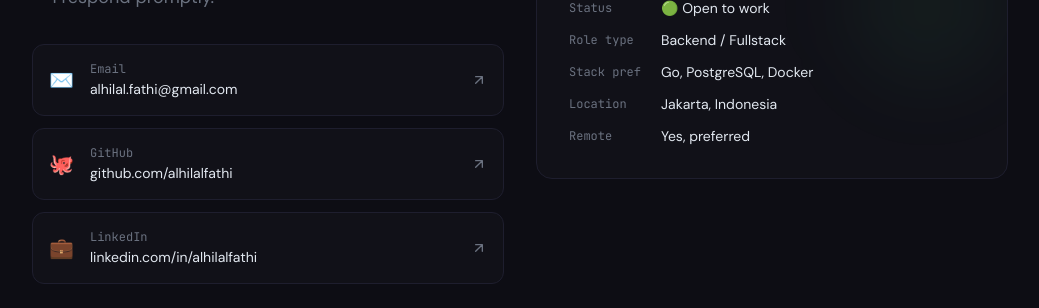
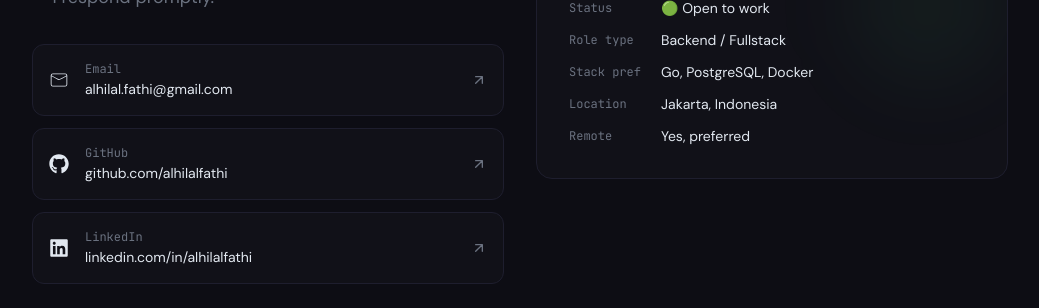
Before and after one commit to alhilalfathi/portofolio-react, a React app: page / in a window 1280 px wide. Shown: the part 4765-5073 px from the top of the page, without its empty margins (120-1159 px from the left). Built offline with nearby package versions, Linux system fonts and the light colour scheme; the HTML template or start-up script is replaced by a standard one.

Commit message:
feat: add react-icons for social media links in Contact component

```diff
--- a/package.json
+++ b/package.json
@@ -12,7 +12,8 @@
   "dependencies": {
     "framer-motion": "^12.38.0",
     "react": "^19.2.5",
-    "react-dom": "^19.2.5"
+    "react-dom": "^19.2.5",
+    "react-icons": "^5.6.0"
   },
   "devDependencies": {
     "@eslint/js": "^10.0.1",
--- a/src/App.tsx
+++ b/src/App.tsx
@@ -1,5 +1,7 @@
 import { useEffect, useRef, useState } from 'react'
 import { motion, useInView, AnimatePresence } from 'framer-motion'
+import { CiMail } from "react-icons/ci"
+import { FaGithub, FaLinkedin } from "react-icons/fa"
 
 interface Project {
   title: string; date: string; problem: string; solution: string
@@ -315,9 +317,9 @@ function Contact() {
             <p className="text-[#6b7280] text-lg leading-relaxed mb-8">I'm open to backend engineering roles, fullstack positions, and interesting projects. Feel free to reach out — I respond promptly.</p>
             <div className="space-y-3">
               {[
-                { label: 'Email', value: 'alhilal.fathi@gmail.com', href: 'mailto:alhilal.fathi@gmail.com', icon: '✉️' },
-                { label: 'GitHub', value: 'github.com/alhilalfathi', href: 'https://github.com/alhilalfathi', icon: '🐙' },
-                { label: 'LinkedIn', value: 'linkedin.com/in/alhilalfathi', href: 'https://linkedin.com/in/alhilalfathi', icon: '💼' },
+                { label: 'Email', value: 'alhilal.fathi@gmail.com', href: 'mailto:alhilal.fathi@gmail.com', icon: <CiMail/> },
+                { label: 'GitHub', value: 'github.com/alhilalfathi', href: 'https://github.com/alhilalfathi', icon: <FaGithub /> },
+                { label: 'LinkedIn', value: 'linkedin.com/in/alhilalfathi', href: 'https://linkedin.com/in/alhilalfathi', icon: <FaLinkedin /> },
                 // { label: 'Phone', value: '+62 822 3637 8412', href: 'tel:+6282236378412', icon: '📱' },
               ].map(c => (
                 <a key={c.label} href={c.href} target="_blank" rel="noopener noreferrer"
```
Also changed, not shown: 1 other file (tests, documents, lock files or other folders).
